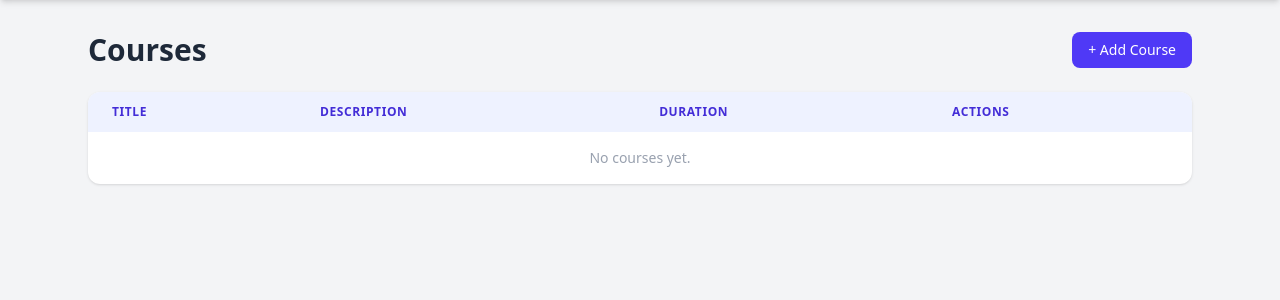
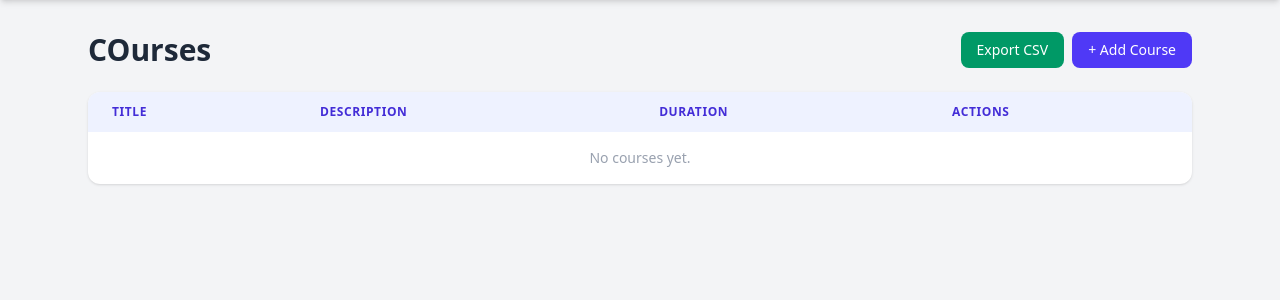
Before and after one commit to rposeidon1/Student-Portal, a Django app: page /courses/ in a window 1280 px wide. Shown: the part 60-360 px from the top of the page. Run offline with Django 5.2, Linux system fonts and the light colour scheme; the visitor is signed in with stand-in values (Sample User, id 1); data that the repository does not hold is empty; style sheets or scripts are compiled from the project's sources; some libraries are stand-ins or nearby versions.

Commit message:
Add CSV export for students and courses

```diff
--- a/core/templates/core/courses_list.html
+++ b/core/templates/core/courses_list.html
@@ -4,8 +4,11 @@
 
 {% block content %}
 <div class="flex items-center justify-between mb-6">
-    <h1 class="text-3xl font-bold text-gray-800">Courses</h1>
-    <a href="{% url 'course_add' %}" class="bg-indigo-600 text-white px-4 py-2 rounded-lg text-sm font-medium hover:bg-indigo-700 transition">+ Add Course</a>
+    <h1 class="text-3xl font-bold text-gray-800">COurses</h1>
+    <div class="flex gap-2">
+        <a href="{% url 'export_students_csv' %}" class="bg-emerald-600 text-white px-4 py-2 rounded-lg text-sm font-medium hover:bg-emerald-700 transition">Export CSV</a>
+        <a href="{% url 'student_add' %}" class="bg-indigo-600 text-white px-4 py-2 rounded-lg text-sm font-medium hover:bg-indigo-700 transition">+ Add Course</a>
+    </div>
 </div>
 
 <div class="bg-white rounded-xl shadow overflow-hidden">
--- a/core/templates/core/students_list.html
+++ b/core/templates/core/students_list.html
@@ -5,7 +5,10 @@
 {% block content %}
 <div class="flex items-center justify-between mb-6">
     <h1 class="text-3xl font-bold text-gray-800">Students</h1>
-    <a href="{% url 'student_add' %}" class="bg-indigo-600 text-white px-4 py-2 rounded-lg text-sm font-medium hover:bg-indigo-700 transition">+ Add Student</a>
+    <div class="flex gap-2">
+        <a href="{% url 'export_students_csv' %}" class="bg-emerald-600 text-white px-4 py-2 rounded-lg text-sm font-medium hover:bg-emerald-700 transition">Export CSV</a>
+        <a href="{% url 'student_add' %}" class="bg-indigo-600 text-white px-4 py-2 rounded-lg text-sm font-medium hover:bg-indigo-700 transition">+ Add Student</a>
+    </div>
 </div>
 
 <div class="mb-4">
--- a/core/urls.py
+++ b/core/urls.py
@@ -13,4 +13,6 @@ urlpatterns = [
     path("courses/<int:course_id>/edit/", views.course_edit, name="course_edit"),
     path("courses/<int:course_id>/delete/", views.course_delete, name="course_delete"),
     path("students/search/", views.student_search, name="student_search"),
+    path("students/export", views.export_students_csv, name="export_students_csv"),
+    path("courses/export", views.export_courses_csv, name="export_courses_csv"),
 ]
--- a/core/views.py
+++ b/core/views.py
@@ -1,6 +1,9 @@
+import csv
+
 from django.contrib.auth.decorators import login_required, user_passes_test
 from django.core.paginator import Paginator
 from django.db.models import Q
+from django.http import HttpResponse
 from django.shortcuts import get_object_or_404, redirect, render
 
 from .forms import CourseForm, StudentForm
@@ -122,3 +125,31 @@ def student_search(request):
         | Q(course__course_title__icontains=query)
     )
     return render(request, "core/partials/student_results.html", {"students": students})
+
+
+@login_required
+def export_students_csv(request):
+    response = HttpResponse(content_type="text/csv")
+    response["Content-Disposition"] = 'attachment; filename="students.csv" '
+
+    writer = csv.writer(response)
+    writer.writerow(["Name", "Email", "Phone", "Course"])
+
+    for student in Student.objects.all():
+        writer.writerow([student.name, student.email, student.phone, student.course])
+
+    return response
+
+
+@login_required
+def export_courses_csv(request):
+    response = HttpResponse(content_type="text/csv")
+    response["Content-Disposition"] = 'attachment; filename="courses.csv"'
+
+    writer = csv.writer(response)
+    writer.writerow(["Course Title", "Description", "Duration"])
+
+    for course in Course.objects.all():
+        writer.writerow([course.course_title, course.description, course.duration])
+
+    return response
```
